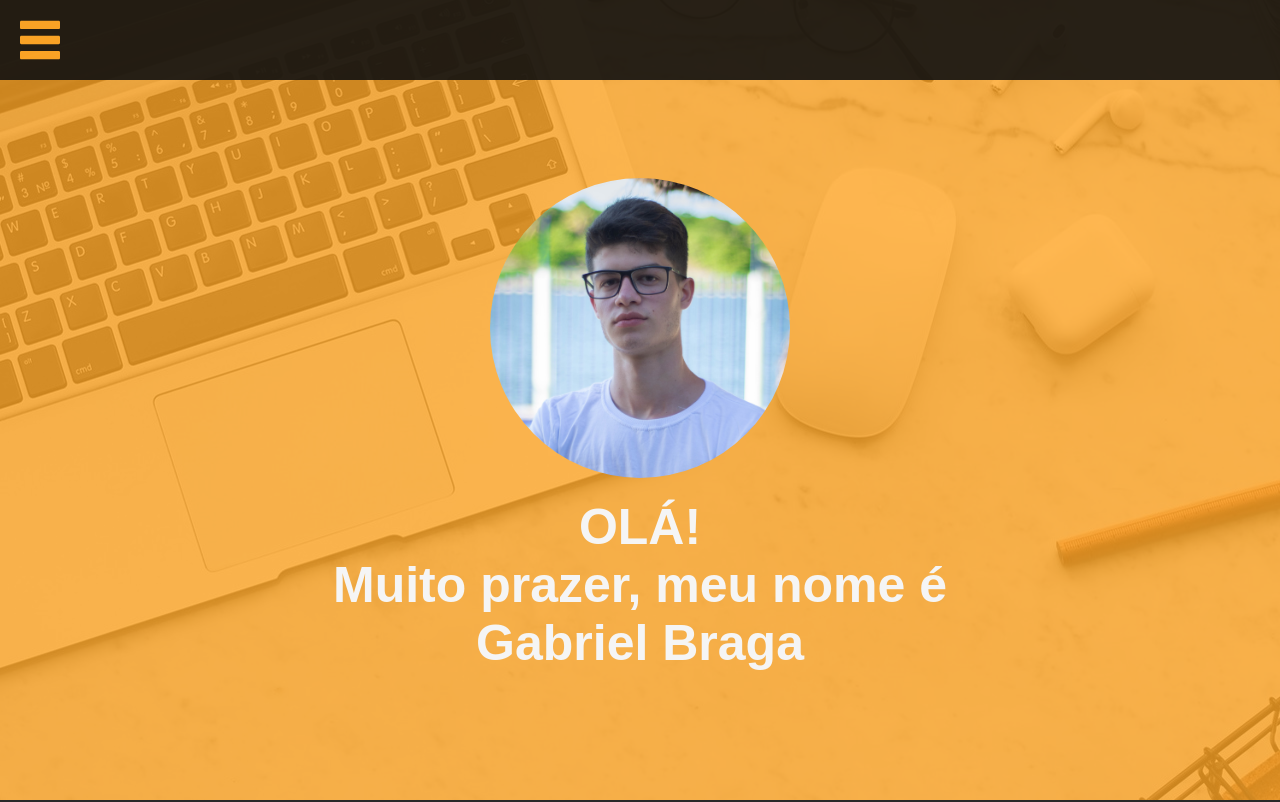
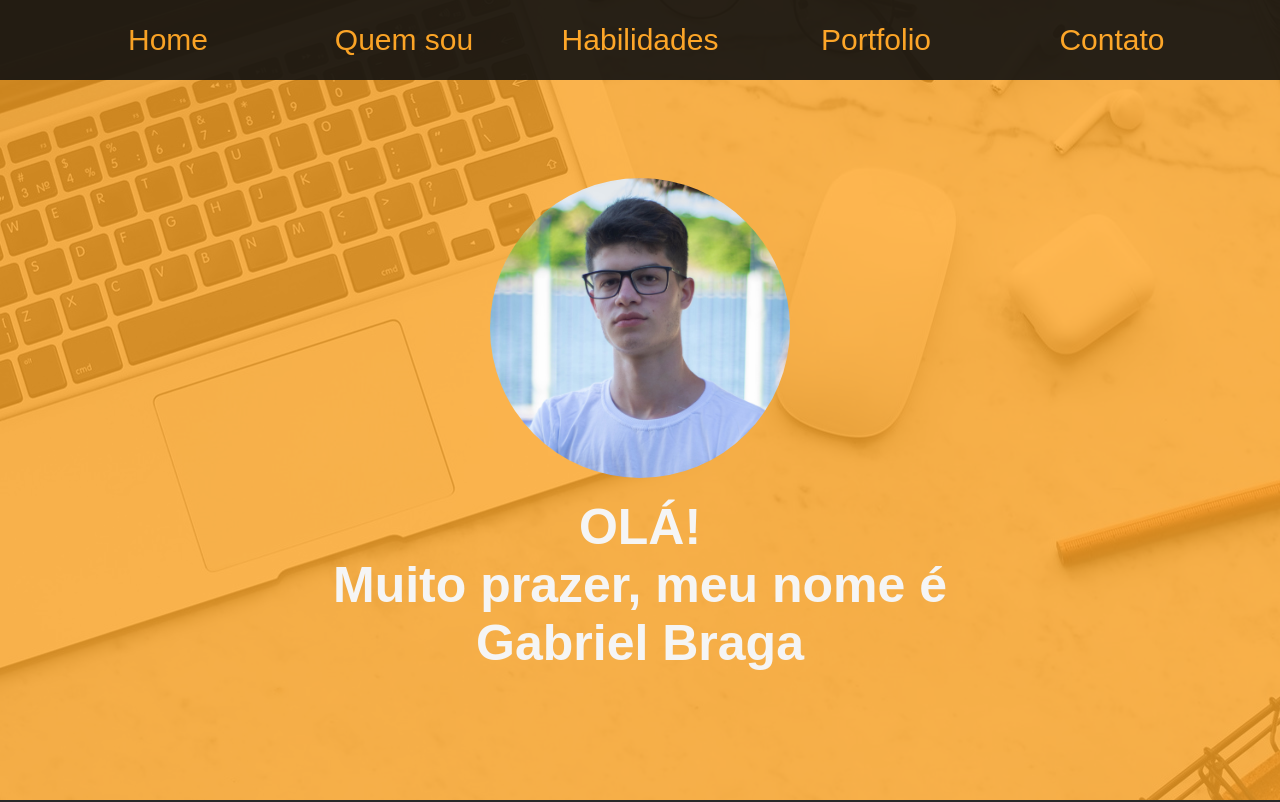
Before and after one commit to F-Gabriel-Braga/F-Gabriel-Braga.github.io, a plain HTML site: page site/index.htm in a window 1280 px wide. Shown: the top 802 px of the page. Drawn offline with Linux system fonts and the light colour scheme; a web font is replaced by a local one.

Commit message:
UPDATE SITE

```diff
--- a/site/css/header.css
+++ b/site/css/header.css
@@ -1,4 +1,4 @@
-header {
+.header {
 	position: fixed;
 	width: 100%;
 	height: 8rem;
@@ -17,25 +17,30 @@ header {
 	transition: height 0.3s ease-in-out;
 }
 
-header div:first-child {
+.header .box-header {
 	width: 100%;
 	height: 8rem;
 	padding: 2rem 0 2rem 2rem;
 }
 
-header div:first-child .btn-menu {
-	content: "";
+.header .box-header .btn-menu {
 	width: 4rem;
 	height: 4rem;
+	cursor: pointer;
 
 	background-image: url('../images/icons/menu-icon.svg');
 	background-size: 100% 100%;
 	background-repeat: no-repeat;
 	background-position: center center;
-	cursor: pointer;
+
+	-webkit-transition: background-image 0.3s linear;
+	-moz-transition: background-image 0.3s linear;
+	-ms-transition: background-image 0.3s linear;
+	-o-transition: background-image 0.3s linear;
+	transition: background-image 0.3s linear;
 }
 
-header .menu {
+.header .menu {
     display: none;
 
 	width: 100%;
@@ -45,14 +50,9 @@ header .menu {
 
 }
 
-header .menu a {
-	display: block;
+.header .menu .item-memu {
     width: 100%;
-	opacity: 1;
 	text-decoration: none;
-	font-family: 'Recursive', sans-serif;
-	color: var(--color-primary);
-	font-size: 4rem;
 	padding: 0.5rem 4rem;
 
 	border-bottom: 2px solid var(--color-border);
@@ -64,11 +64,77 @@ header .menu a {
 	transition: background 0.15s linear;
 }
 
-header .menu a:first-child {
+.header .menu .item-memu:first-child {
 	border-top: 2px solid var(--color-border);
 }
 
-header .menu a:hover {
-	background-color: var(--color-primary);
-	color: var(--color-secondary);
+.header .menu .item-memu:hover {
+	background-color: #464646;
 }
+
+.header .menu .item-memu a {
+	width: 100%;
+
+	font-size: 4rem;
+	text-decoration: none;
+	opacity: 1;
+	font-family: 'Recursive', sans-serif;
+	color: var(--color-primary);
+}
+
+.not-hidden-menu {
+	height: 100vh;
+}
+
+.not-hidden-menu .menu {
+	display: block;
+}
+
+.not-hidden-menu div:first-child .btn-menu {
+	background-image: url('../images/icons/close-icon.svg');
+}
+
+@media (min-width: 1000px) {
+	.not-hidden-menu,
+	.header {
+		height: 8rem;
+	}
+
+	.header .box-header {
+		display: none;
+	}
+
+	.not-hidden-menu .menu,
+	.header .menu {
+		width: 100%;
+		height: 100%;
+		padding: 0 5rem;
+		max-width: 1300px;
+
+		display: flex;
+		align-items: center;
+		justify-content: space-between;
+		margin: 0 auto;
+
+	}
+
+	.header .menu .item-memu {
+		width: 20%;
+		border: none !important;
+	}
+
+	.header .menu .item-memu a {
+		font-size: 2rem;
+
+		display: flex;
+		align-items: center;
+		justify-content: center;
+	}
+}
+
+
+@media (min-width: 1250px) {
+	.header .menu .item-memu a {
+		font-size: 3rem;
+	}
+}
--- a/site/index.htm
+++ b/site/index.htm
@@ -20,17 +20,27 @@
 
 </head>
 <body>
-    <header>
-		<div>
-			<div class="btn-menu" onclick="show_menu()" style="background-image: url(./images/icons/menu-icon.svg)"></div>
+    <header class="header">
+		<div class="box-header">
+			<div class="btn-menu" onclick="open_and_close_menu()"></div>
 		</div>
 
 		<nav class="menu">
-			<a href="#home" onclick="show_menu()">Home</a>
-			<a href="#quem-sou" onclick="show_menu()">Quem sou</a>
-			<a href="#habilidades" onclick="show_menu()">Habilidades</a>
-			<a href="#portfolio" onclick="show_menu()">Portfolio</a>
-			<a href="#contatos" onclick="show_menu()">Contato</a>
+            <div class="item-memu">
+                <a href="#home" onclick="open_and_close_menu()">Home</a>
+            </div>
+            <div class="item-memu">
+                <a href="#quem-sou" onclick="open_and_close_menu()">Quem sou</a>
+            </div>
+            <div class="item-memu">
+			    <a href="#habilidades" onclick="open_and_close_menu()">Habilidades</a>
+            </div>
+            <div class="item-memu">
+			    <a href="#portfolio" onclick="open_and_close_menu()">Portfolio</a>
+            </div>
+            <div class="item-memu">
+			    <a href="#contatos" onclick="open_and_close_menu()">Contato</a>
+            </div>
 		</nav>
 	</header>
 
--- a/site/js/script-menu.js
+++ b/site/js/script-menu.js
@@ -1,18 +1,4 @@
-let hide_menu = true
-function show_menu() {
-    const menu = document.querySelector('.menu')
-    const header = menu.parentElement
-    const btn_menu = document.querySelector('.btn-menu')
-    if(hide_menu) {
-        menu.style.display = 'block'
-        header.style.height = '100vh'
-        btn_menu.style.backgroundImage = 'url(./images/icons/close-icon.svg)'
-        hide_menu = false
-    }
-    else {
-        menu.style.display = 'none'
-        header.style.height = '8rem'
-        btn_menu.style.backgroundImage = 'url(./images/icons/menu-icon.svg)'
-        hide_menu = true
-    }
+function open_and_close_menu() {
+    const header = document.querySelector(".header")
+    header.classList.toggle('not-hidden-menu')
 }
```
